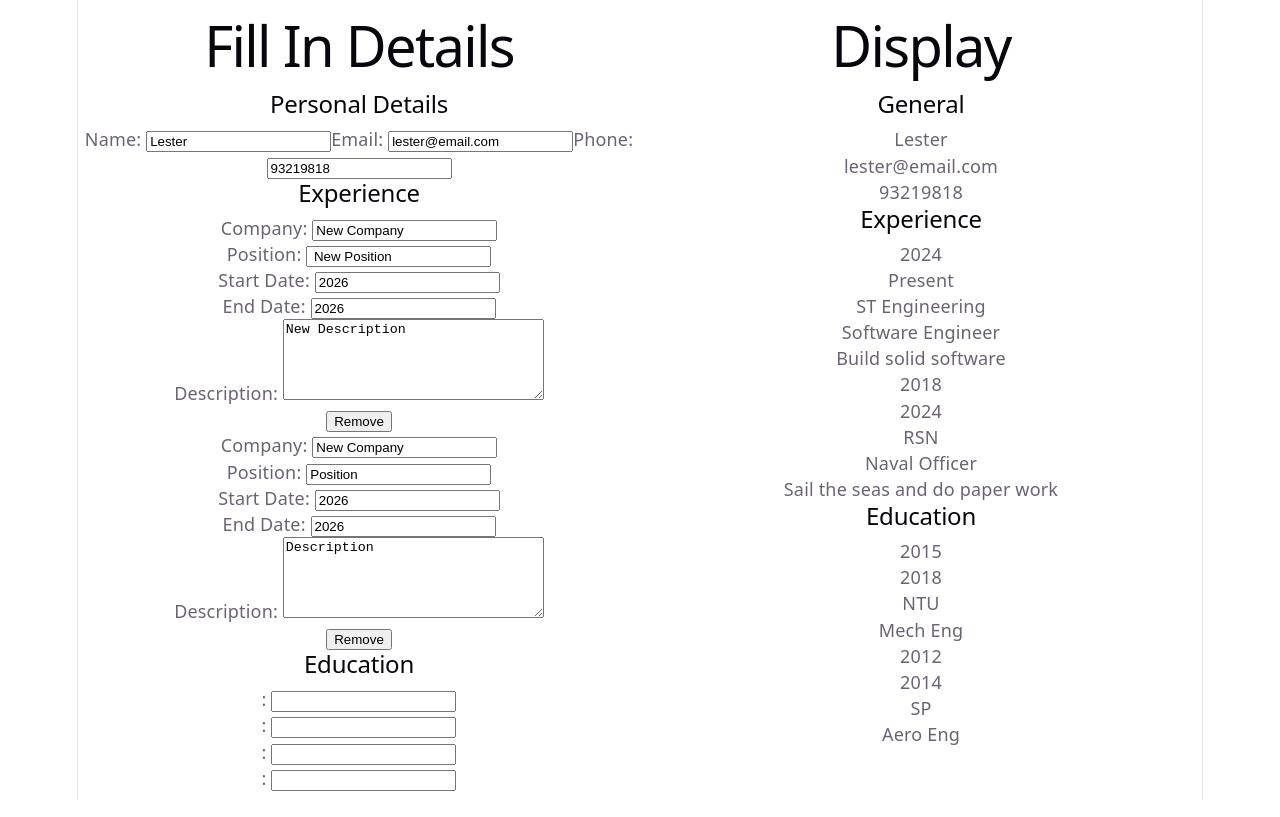
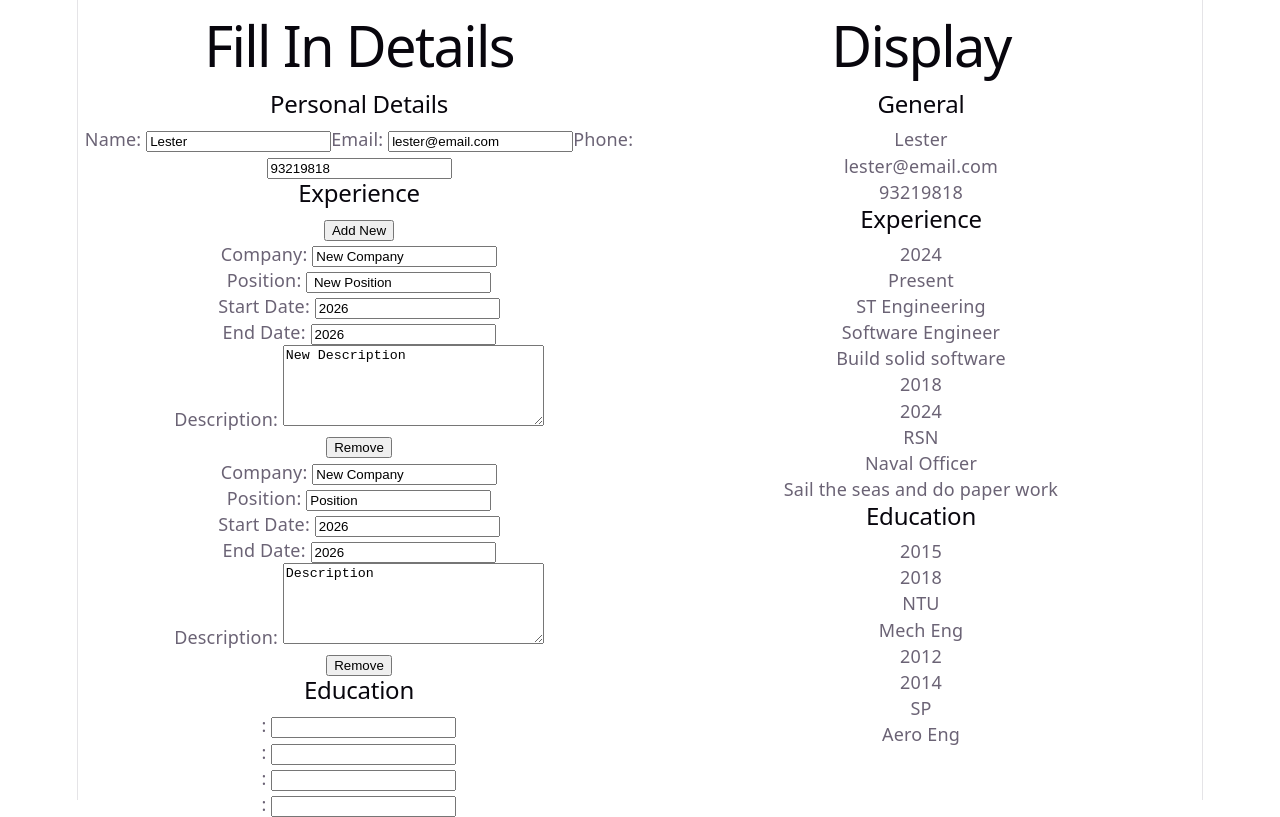
Before and after one commit to lesterc013/top-cv-builder, a React (Vite) app: page / in a window 1280 px wide. Built offline with nearby package versions, Linux system fonts and the light colour scheme.

Commit message:
feat: Implement add new experience

```diff
--- a/src/App.jsx
+++ b/src/App.jsx
@@ -40,19 +40,19 @@ function App() {
   }
 
   // --- EXPERIENCE ---
-  // function handleAddExperience() {
-  //   setExperienceData([
-  //     ...experienceData,
-  //     {
-  //       id: crypto.randomUUID(),
-  //       company: 'New Company',
-  //       position: 'Position',
-  //       startDate: '2026',
-  //       endDate: '2026',
-  //       description: 'Description',
-  //     },
-  //   ]);
-  // }
+  function handleAddExperience() {
+    setExperienceData([
+      ...experienceData,
+      {
+        id: crypto.randomUUID(),
+        company: 'New Company',
+        position: 'Position',
+        startDate: '2026',
+        endDate: '2026',
+        description: 'Description',
+      },
+    ]);
+  }
 
   function handleExperienceInputChanged(blockId, e) {
     const updatedExperiences = experienceData.map((expObj) => {
@@ -80,6 +80,7 @@ function App() {
         personalDetails={personalDetails}
         handlePersonalDetailsChanged={handlePersonalDetailsChanged}
         experienceData={experienceData}
+        handleAddExperience={handleAddExperience}
         handleExperienceInputChanged={handleExperienceInputChanged}
         handleRemoveExperienceData={handleRemoveExperienceData}
       />
--- a/src/components/Form.jsx
+++ b/src/components/Form.jsx
@@ -6,6 +6,7 @@ export default function Form({
   personalDetails,
   handlePersonalDetailsChanged,
   experienceData,
+  handleAddExperience,
   handleExperienceInputChanged,
   handleRemoveExperienceData,
 }) {
@@ -20,6 +21,9 @@ export default function Form({
 
       <div className='experience'>
         <h2>Experience</h2>
+        <button type='button' onClick={handleAddExperience}>
+          Add New
+        </button>
         {experienceData.map((experienceDataObj) => (
           <ExpFormBlock
             key={experienceDataObj.id}
```
